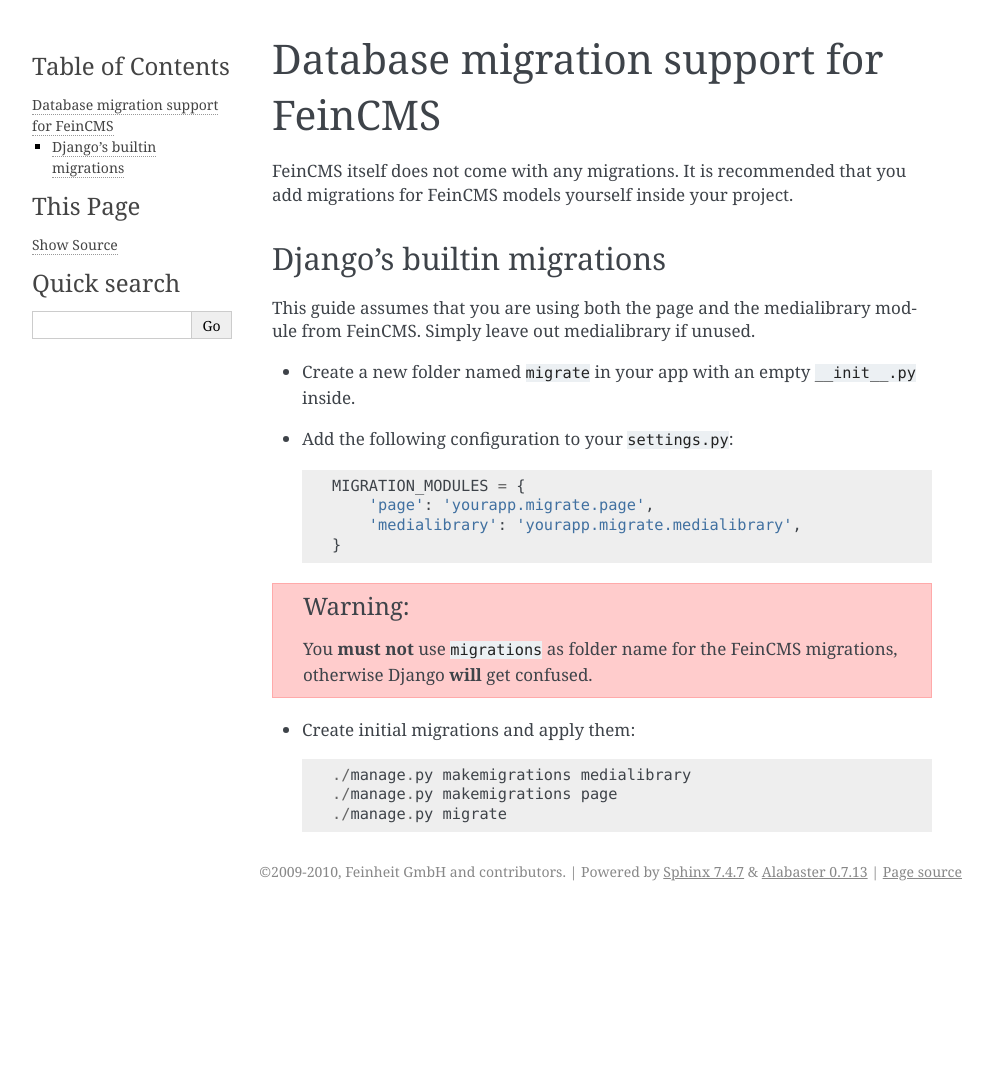
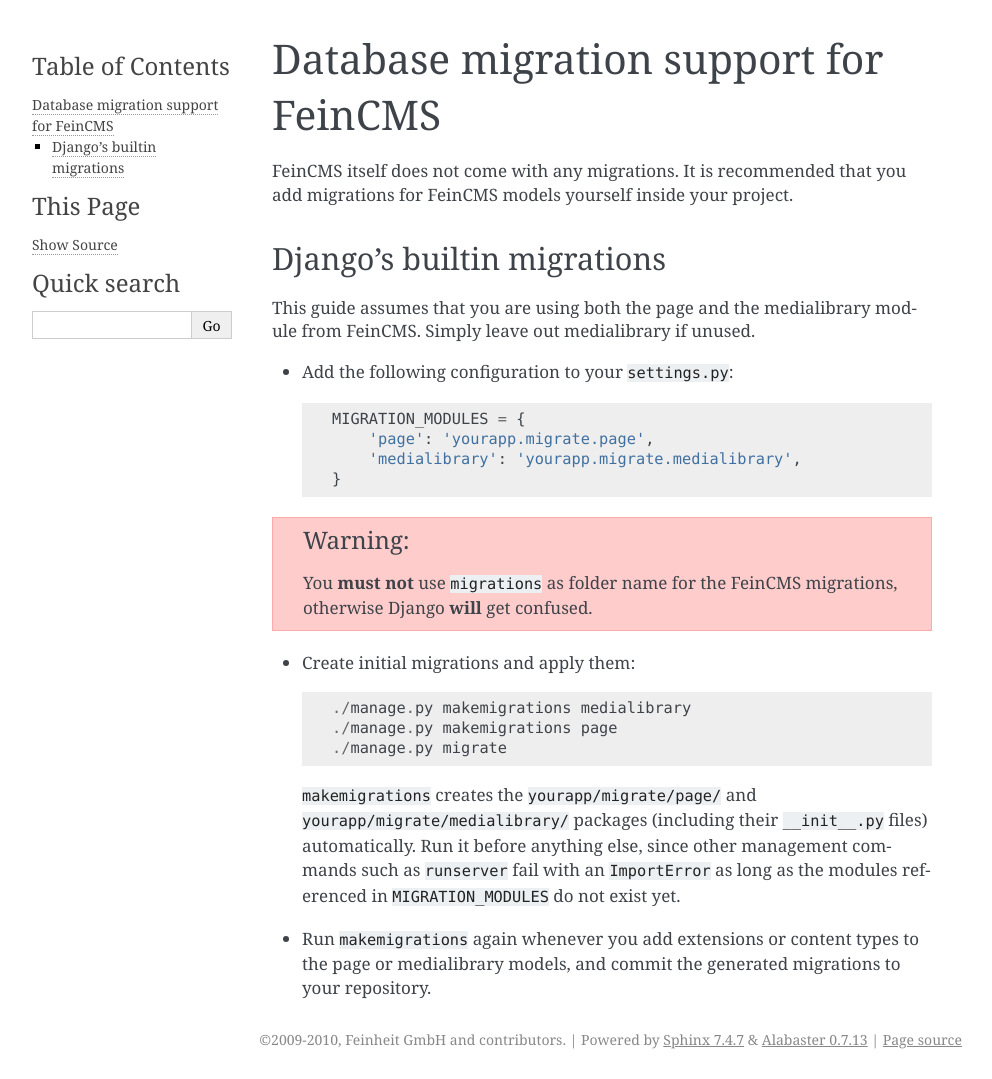
Before and after one commit to feincms/feincms, a Sphinx documentation site: the page built from docs/migrations.rst, in a window 1280 px wide. Shown: the whole page, without its empty margins (148-1140 px from the left). Built offline with Sphinx 7.4.7, drawn with Linux system fonts in a browser that asks for light colours; before the commit the page ends 911 px from its top, so only the background shows below that.

Commit message:
Clarify the migrations documentation
Fixes #652

```diff
--- a/CHANGELOG.rst
+++ b/CHANGELOG.rst
@@ -21,6 +21,8 @@
   databases without a ``LENGTH`` function such as MSSQL.
 - The translations extension no longer stores the language in the session;
   it only uses the language cookie, like Django itself since Django 4.0.
+- Clarified the migrations documentation: ``makemigrations`` creates the
+  packages referenced in ``MIGRATION_MODULES`` and has to run first.
 
 
 v25.5.1 (2025-05-05)
--- a/docs/migrations.rst
+++ b/docs/migrations.rst
@@ -15,8 +15,6 @@
 This guide assumes that you are using both the page and the medialibrary
 module from FeinCMS. Simply leave out medialibrary if unused.
 
-* Create a new folder named ``migrate`` in your app with an empty
-  ``__init__.py`` inside.
 * Add the following configuration to your ``settings.py``::
 
     MIGRATION_MODULES = {
@@ -34,3 +32,13 @@
     ./manage.py makemigrations medialibrary
     ./manage.py makemigrations page
     ./manage.py migrate
+
+  ``makemigrations`` creates the ``yourapp/migrate/page/`` and
+  ``yourapp/migrate/medialibrary/`` packages (including their
+  ``__init__.py`` files) automatically. Run it before anything else, since
+  other management commands such as ``runserver`` fail with an
+  ``ImportError`` as long as the modules referenced in
+  ``MIGRATION_MODULES`` do not exist yet.
+* Run ``makemigrations`` again whenever you add extensions or content types
+  to the page or medialibrary models, and commit the generated migrations
+  to your repository.
```
